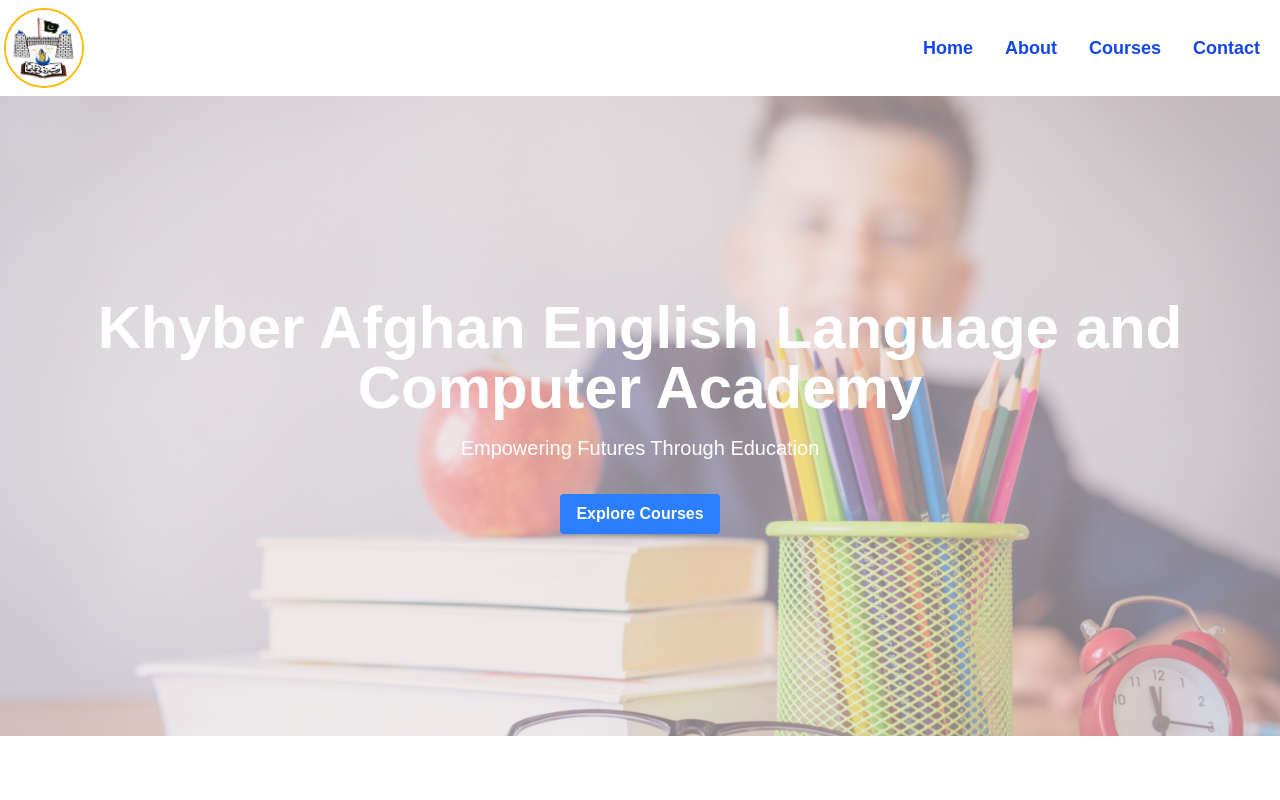
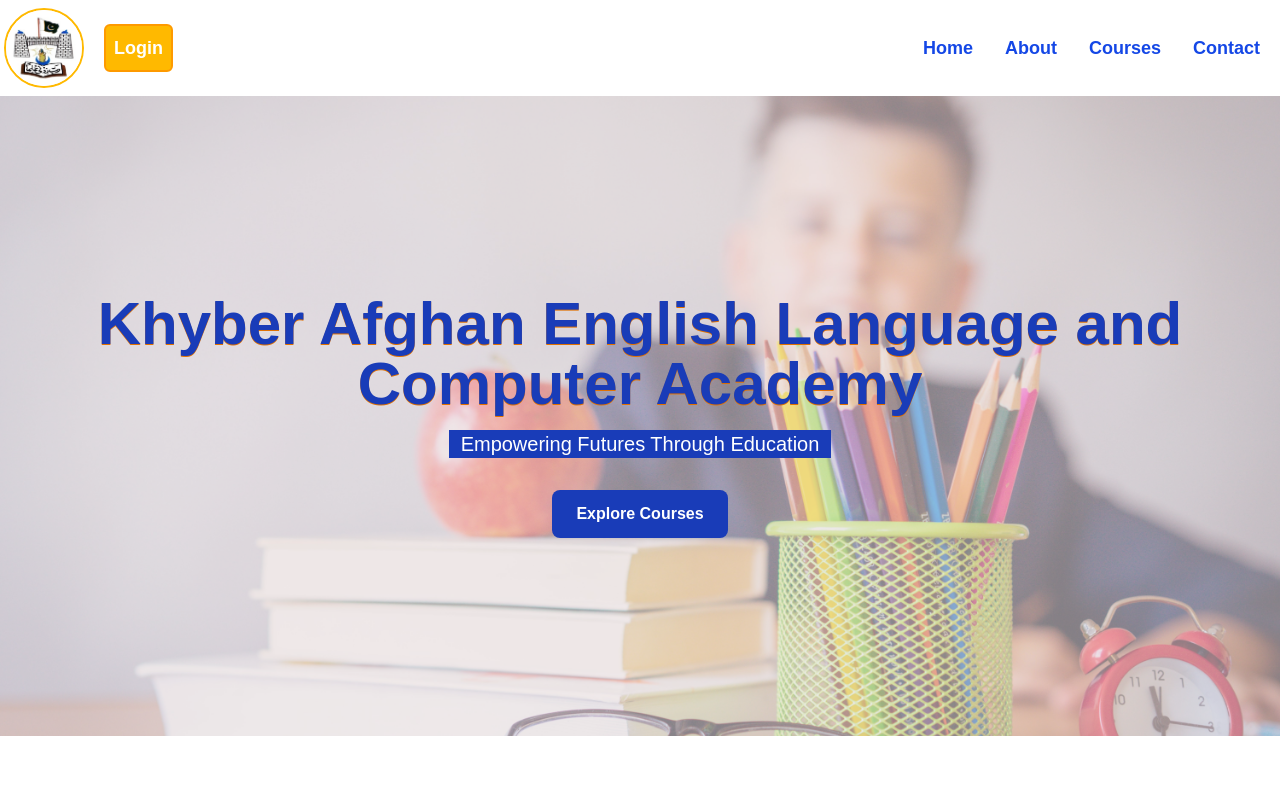
Before and after one commit to mhgkhan/kaelca, a Next.js app: page / in a window 1280 px wide. Shown: the top 800 px of the page. Built offline with nearby package versions, Linux system fonts and the light colour scheme.

Commit message:
Fix typo in alt text and improve button visibility in Navbar component

```diff
--- a/src/app/page.js
+++ b/src/app/page.js
@@ -1,22 +1,25 @@
 import Image from "next/image";
+import Link from "next/link";
 
 export default function Home() {
   return (
     <>
       <section className="w-full h-[80vh] relative">
         <div className="hero-img relative w-full h-full">
-          <Image src="/images/hero.jpg" width={1200} height={800} alt="Khyber afghan english language and computer acadmey" className="w-full h-full object-cover" />
+          <Image src="/images/hero.jpg" width={1200} height={800} alt="Khyber afghan english language and computer academy" className="w-full h-full object-cover" />
         </div>
         <div className="her0-content absolute inset-0 bg-[#e6dada92] to-transparent">
           <div className="flex flex-col items-center justify-center h-full text-white text-center">
-            <h1 className="text-4xl md:text-6xl font-bold mb-4">Khyber Afghan English Language and Computer Academy</h1>
-            <p className="text-lg md:text-xl mb-8">Empowering Futures Through Education</p>
-            <a href="#courses" className="bg-blue-500 hover:bg-blue-600 text-white font-semibold py-2 px-4 rounded">
+            <h1 className="text-4xl md:text-6xl font-bold mb-4 text-blue-800 text-shadow-2xs text-shadow-amber-600">Khyber Afghan English Language and Computer Academy</h1>
+            <p className="text-lg md:text-xl mb-8 px-3 bg-blue-800">Empowering Futures Through Education</p>
+            <Link href="#/courses" className="bg-blue-800 text-white font-bold px-6 py-3 rounded-lg hover:bg-blue-700 transition duration-300">
               Explore Courses
-            </a>
+            </Link>
           </div>
         </div>
       </section>
+
+
     </>
   );
 }
--- a/src/components/Navbar.jsx
+++ b/src/components/Navbar.jsx
@@ -25,7 +25,7 @@ const Navbar = () => {
                                 <Image src={"/logo.jpg"} alt="Khyber Afghan English Language & Computer Academy" width={100} height={100} className='w-[80px] h-[80px] rounded-full border-2 border-amber-400' />
                             </a>
                         </div>
-                        <div className="sidebarButton md:hidden">
+                        <div className="sidebarButton">
                             <button onClick={()=>router.push("/login")} className="cursor-pointer hover:bg-white rounded-md border-2 border-amber-500 font-bold text-lg dark:text-black text-white p-2 bg-amber-400 hover:text-black transition duration-300 ease-in-out">
                                 Login
                             </button>
```
